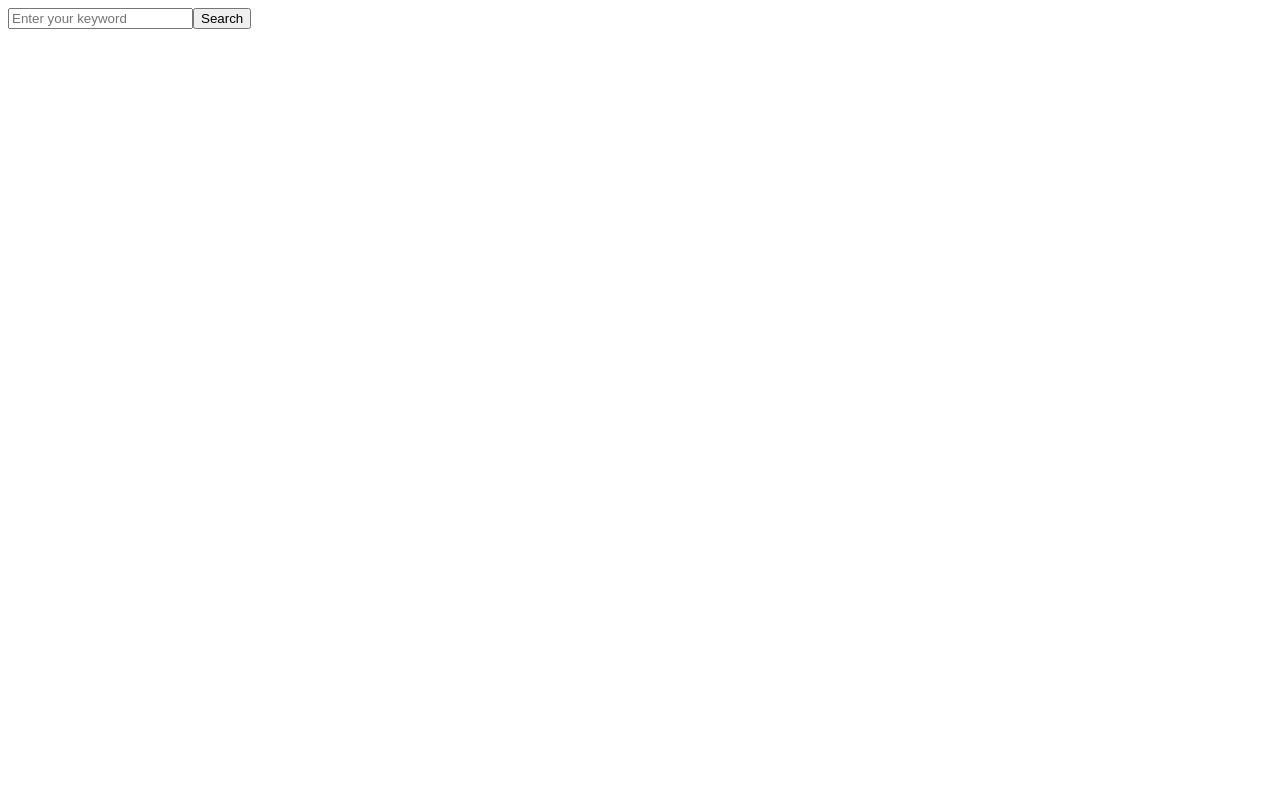
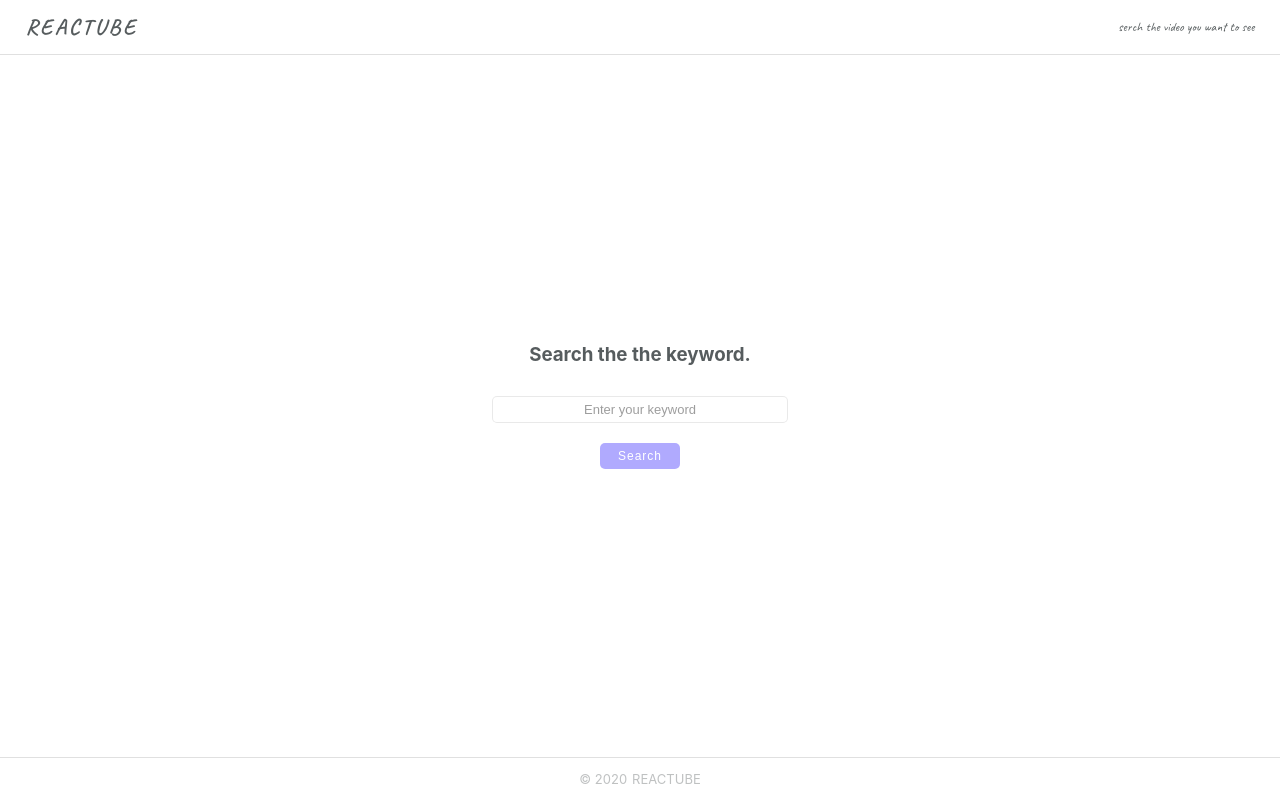
Before and after one commit to taesung1993/Reactube, a React (Create React App) app: page / in a window 1280 px wide. Built offline with nearby package versions, Linux system fonts and the light colour scheme; no server answers.

Commit message:
applied to scss

```diff
--- a/public/index.html
+++ b/public/index.html
@@ -8,6 +8,10 @@
     <meta
       name="description"
       content="Web site created using create-react-app"
+    />
+    <link
+      href="https://fonts.googleapis.com/css2?family=Caveat:wght@400;700&display=swap"
+      rel="stylesheet"
     />
     <link rel="apple-touch-icon" href="%PUBLIC_URL%/logo192.png" />
     <!--
--- a/src/App.js
+++ b/src/App.js
@@ -2,12 +2,18 @@ import React from "react";
 import { HashRouter, Route } from "react-router-dom";
 import Home from "./routes/Home";
 import Result from "./routes/Result";
+
+import "./App.scss";
 
 const App = () => {
   return (
     <HashRouter>
       <Route exact path="/" component={Home}></Route>
       <Route path="/result" component={Result}></Route>
+      <footer>
+        <span>&copy; {new Date().getFullYear()}</span>
+        <span>REACTUBE</span>
+      </footer>
     </HashRouter>
   );
 };
--- /dev/null
+++ b/src/App.scss
@@ -0,0 +1,56 @@
+* {
+  box-sizing: border-box;
+}
+
+body {
+  margin: 0;
+  padding: 0;
+  height: 100vh;
+}
+
+#main {
+  height: 100%;
+  display: flex;
+  flex-direction: column;
+  font-family: -apple-system, BlinkMacSystemFont, "Segoe UI", Roboto, Oxygen,
+    Ubuntu, Cantarell, "Open Sans", "Helvetica Neue", sans-serif;
+  color: #2d3436;
+  footer {
+    font-size: 13px;
+    display: flex;
+    justify-content: center;
+    padding: 1% 2%;
+    border-top: 1px solid rgba(0, 0, 0, 0.12);
+    span {
+      opacity: 0.3;
+      &:nth-child(2) {
+        margin-left: 5px;
+      }
+    }
+  }
+}
+
+.container {
+  flex: 1;
+  header {
+    display: flex;
+    justify-content: space-between;
+    align-items: center;
+    font-family: "Caveat", cursive;
+    padding: 1% 2%;
+    border-bottom: 1px solid rgba(0, 0, 0, 0.12);
+    span {
+      opacity: 0.8;
+      &:first-child {
+        font-size: 22px;
+        font-weight: 700;
+        letter-spacing: 3px;
+        text-transform: uppercase;
+      }
+      &:nth-child(2) {
+        font-weight: 400;
+        font-size: 13px;
+      }
+    }
+  }
+}
--- a/src/components/Video.js
+++ b/src/components/Video.js
@@ -5,9 +5,9 @@ const Video = ({ id, title, creator, publishedAt, thumbnail }) => {
   return (
     <section>
       <img src={thumbnail} alt="thumbnail" />
-      <h3>{title}</h3>
-      <span>{creator}</span>
-      <span>{publishedAt}</span>
+      <h3 className="title">{title}</h3>
+      <span className="creator">{creator}</span>
+      <span className="publishedAt">{publishedAt}</span>
     </section>
   );
 };
--- a/src/routes/Home.js
+++ b/src/routes/Home.js
@@ -1,5 +1,6 @@
 import React from "react";
 import { Link } from "react-router-dom";
+import "./Home.scss";
 
 class Home extends React.Component {
   constructor(props) {
@@ -19,6 +20,13 @@ class Home extends React.Component {
     const { keyword } = this.state;
     return (
       <div className="container">
+        <header>
+          <span>Reactube</span>
+          <span>serch the video you want to see</span>
+        </header>
+        <main>
+          <div className="search-box">
+            <h3>Search the the keyword.</h3>
             <form onSubmit={this.handleSubmit}>
               <input
                 type="text"
@@ -26,15 +34,19 @@ class Home extends React.Component {
                 name="keyword"
                 onChange={this.handleChange}
               />
+              <button>
                 <Link
                   to={{
                     pathname: "/result",
                     search: `?keyword=${keyword}`,
                   }}
                 >
-            <button>Search</button>
+                  Search
                 </Link>
+              </button>
             </form>
+          </div>
+        </main>
       </div>
     );
   }
--- /dev/null
+++ b/src/routes/Home.scss
@@ -0,0 +1,64 @@
+* {
+  box-sizing: border-box;
+}
+
+.container {
+  display: flex;
+  flex-direction: column;
+  main {
+    flex: 1;
+    display: flex;
+    align-items: center;
+    .search-box {
+      margin: 0 auto;
+      width: 360px;
+      padding: 0 2%;
+      h3 {
+        margin: 0;
+        text-align: center;
+        opacity: 0.8;
+      }
+      form {
+        margin-top: 30px;
+        display: flex;
+        flex-direction: column;
+        padding: 0 2%;
+        input {
+          padding: 5px 20px;
+          font-size: 13px;
+          text-align: center;
+          border: 1px solid rgba(0, 0, 0, 0.12);
+          border-radius: 5px;
+          opacity: 0.7;
+          &:focus {
+            outline: none;
+            border: 1px solid #a29bfe;
+          }
+          &:hover {
+            border: 1px solid #a29bfe;
+          }
+        }
+        button {
+          margin: 0 auto;
+          margin-top: 20px;
+          width: 80px;
+          background-color: #a29bfed8;
+          border: none;
+          border-radius: 5px;
+          padding: 5px 0;
+          &:hover {
+            background-color: #a29bfe;
+          }
+          a {
+            text-decoration: none;
+            color: white;
+            font-size: 12px;
+            font-weight: 500;
+            letter-spacing: 1px;
+            vertical-align: middle;
+          }
+        }
+      }
+    }
+  }
+}
--- a/src/routes/Result.js
+++ b/src/routes/Result.js
@@ -1,7 +1,6 @@
 import React from "react";
 import axios from "axios";
 import dotenv from "dotenv";
-import { Link } from "react-router-dom";
 
 import Video from "../components/Video";
 
@@ -15,7 +14,6 @@ class Result extends React.Component {
     super(props);
     const path = this.props.location.search;
     const query = new URLSearchParams(path).get("keyword");
-    console.log(path, query);
     this.state = {
       isLoading: true,
       keyword: query,
```
Also changed, not shown: package.json (+6 -1 lines), 1 other file (tests, documents, lock files or other folders). Lines whose indentation alone changed are shown as unchanged.
